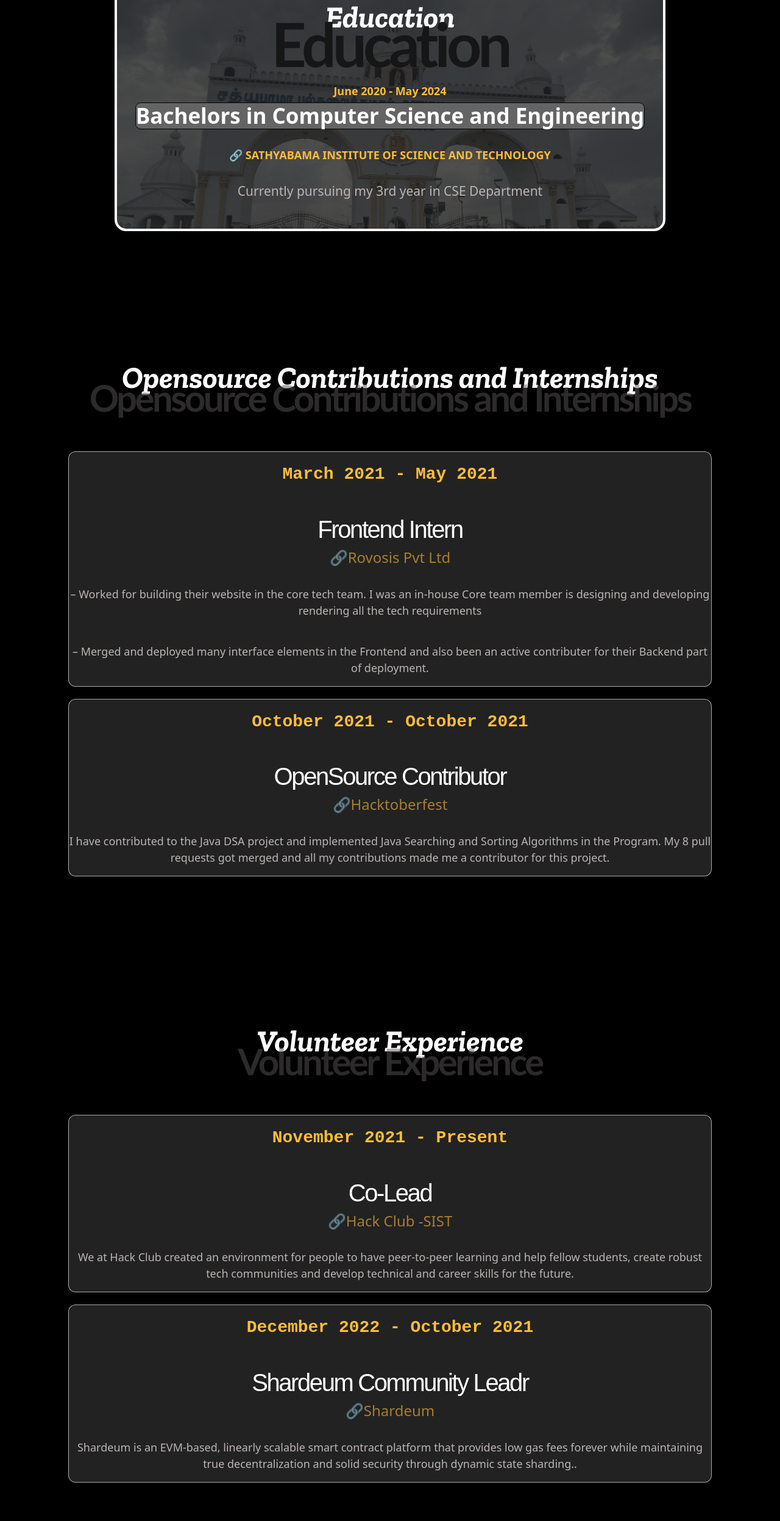
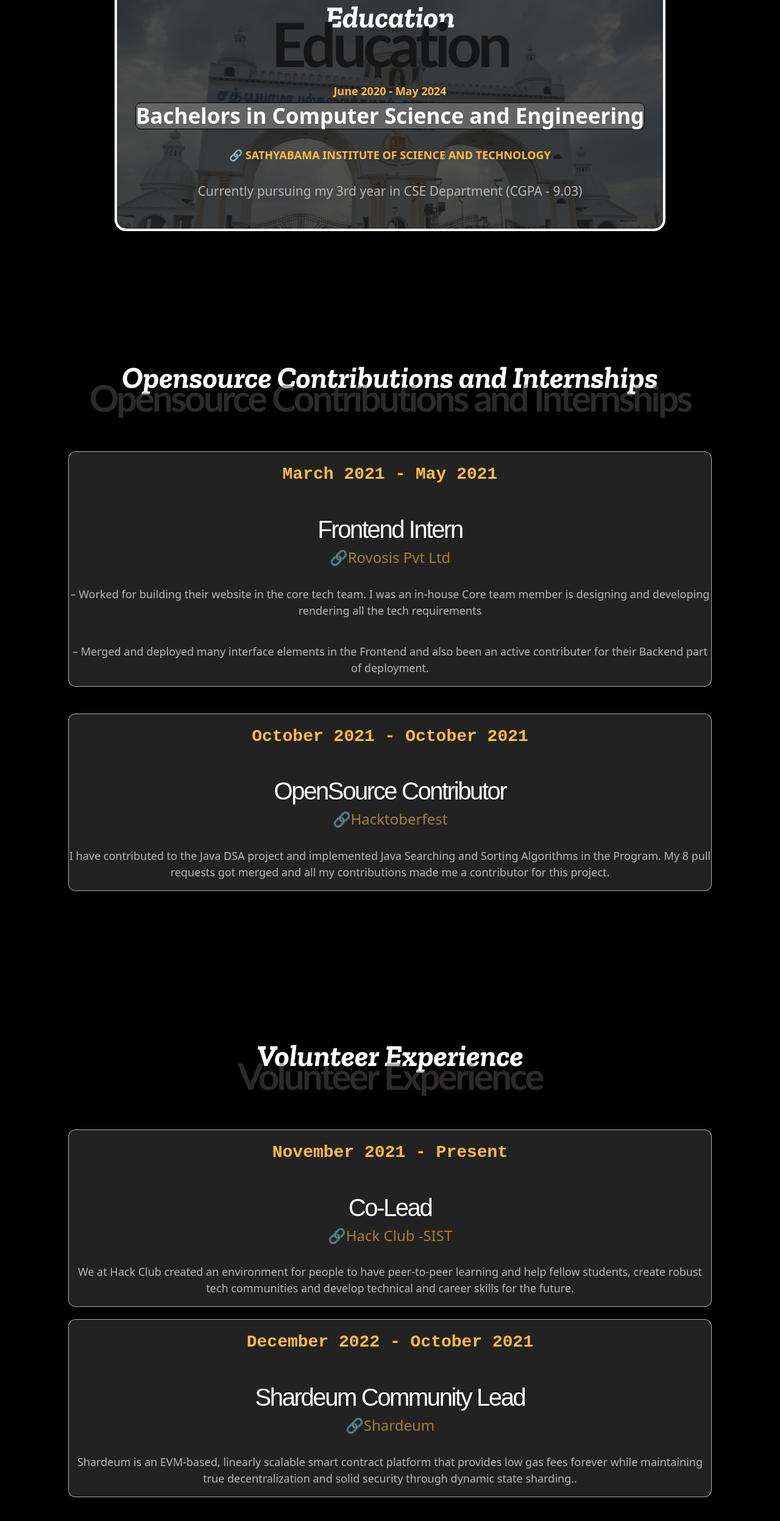
Before and after one commit to Vivek-Malla/CV, a plain HTML site: page index.html in a window 1280 px wide. Shown: the part 1386-3880 px from the top of the page at 61% size. Drawn offline with nearby package versions, Linux system fonts and the light colour scheme.

Commit message:
Update index.html

```diff
--- a/index.html
+++ b/index.html
@@ -76,7 +76,7 @@ a self taught programmer. Basically I am a tech enthusiast. I am found of learni
             <h3>June 2020 - May 2024</h3>
             <h5>Bachelors in Computer Science and Engineering</h5><br>
             <a href="https://www.sathyabama.ac.in/" target="_blank"><h3>🔗 SATHYABAMA INSTITUTE OF SCIENCE AND TECHNOLOGY</h3></a><br>
-            <p>Currently pursuing my 3rd year in CSE Department
+            <p>Currently pursuing my 3rd year in CSE Department (CGPA - 9.03)
             </p>
             </div>
         </div>
@@ -97,6 +97,7 @@ a self taught programmer. Basically I am a tech enthusiast. I am found of learni
 <p>– Merged and deployed many interface elements in the Frontend and also been an active contributer for
 their Backend part of deployment.</p>
                 </div>
+                <br>
                 <div class="opd1">
                     <h3>October 2021 - October 2021</h3>
                     <h2>OpenSource Contributor</h2>
@@ -123,7 +124,7 @@ students, create robust tech communities and develop technical and career skills
                 </div>
                 <div class="opd1">
                     <h3>December 2022 - October 2021</h3>
-                    <h2>Shardeum Community Leadr</h2>
+                    <h2>Shardeum Community Lead</h2>
                     <a href="https://shardeum.org/"><h4>🔗Shardeum</h4></a>
 <br>
                     <p> Shardeum is an EVM-based, linearly scalable smart contract platform that provides low gas fees forever while maintaining true decentralization and solid security through dynamic state sharding..</p>
```
